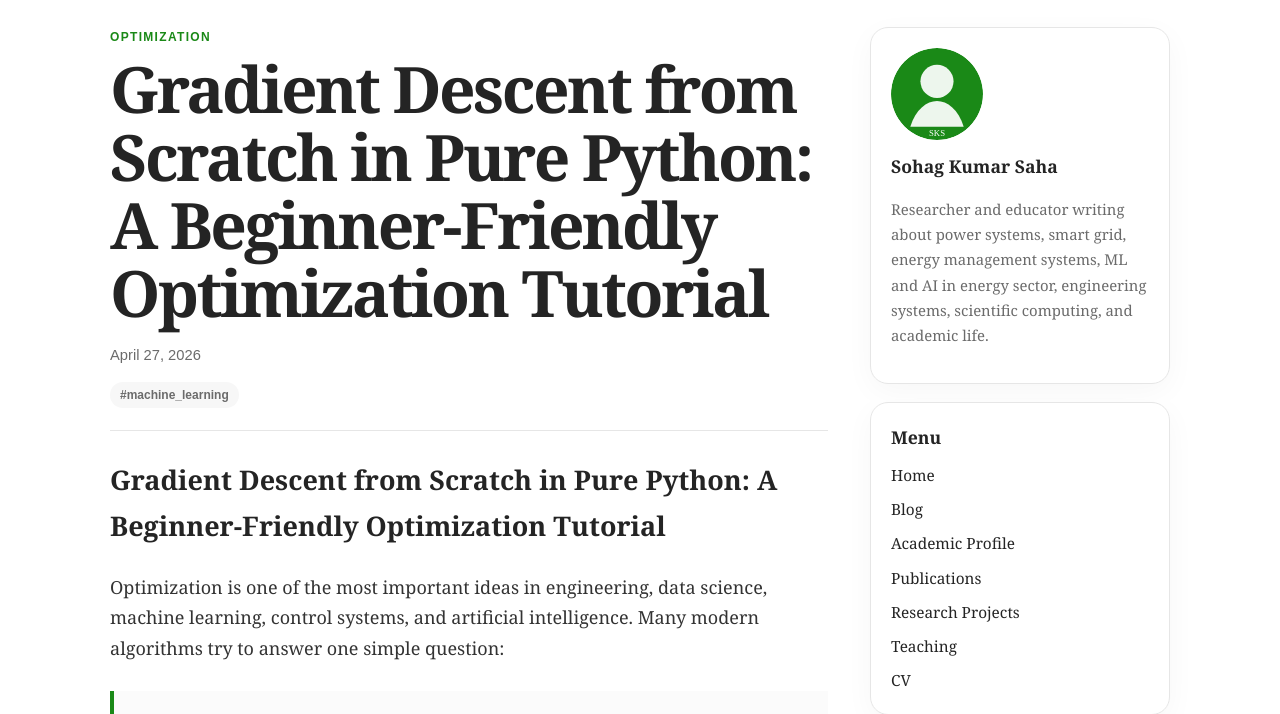
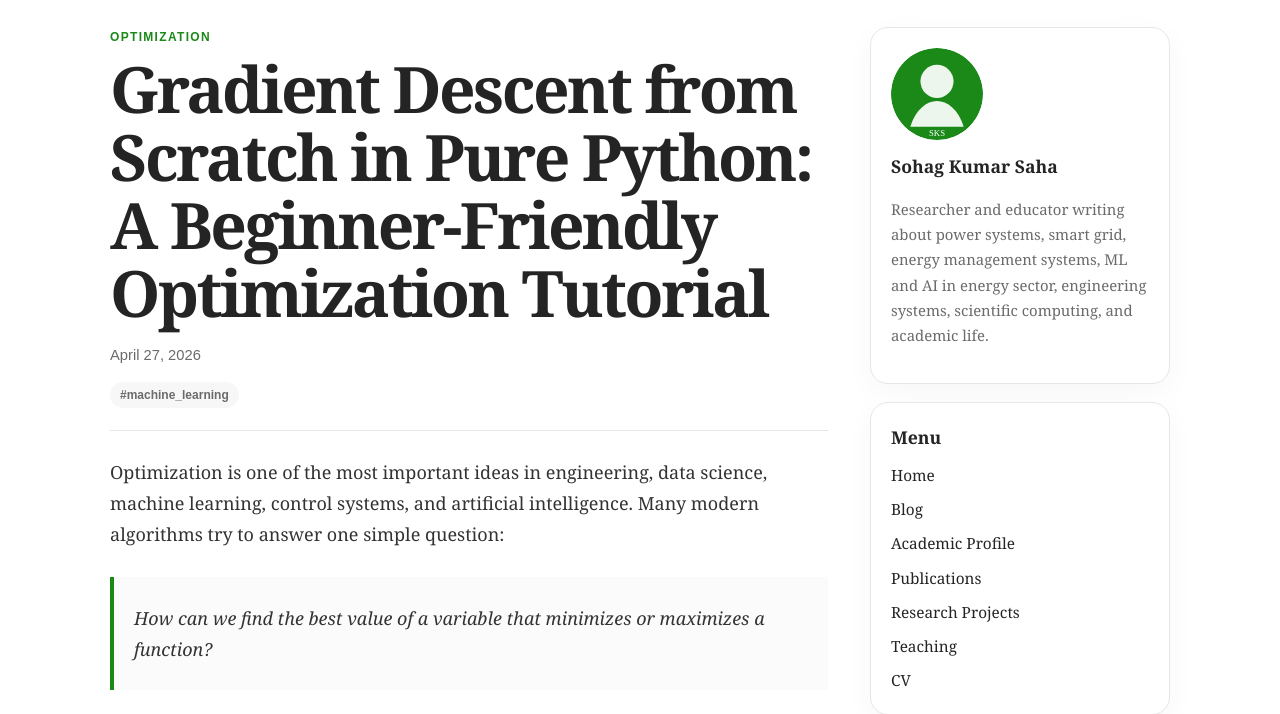
Before and after one commit to sohagkumarsaha/blog, an Eleventy site: page src/posts/2026-04-27-gradient-descent-from-scratch-in-pure-python-a-beginner-friendly-optimization-tutorial.md in a window 1280 px wide. Shown: the part 70-784 px from the top of the page. Built offline with nearby package versions, Linux system fonts and the light colour scheme; Eleventy itself is replaced by a stand-in of ours; files that its build step writes are made by us from their sources.

Commit message:
Update Posts “2026-04-27-gradient-descent-from-scratch-in-pure-python-a-beginner-friendly-optimization-tutorial”

```diff
--- a/src/posts/2026-04-27-gradient-descent-from-scratch-in-pure-python-a-beginner-friendly-optimization-tutorial.md
+++ b/src/posts/2026-04-27-gradient-descent-from-scratch-in-pure-python-a-beginner-friendly-optimization-tutorial.md
@@ -10,8 +10,6 @@ category: Optimization
 tags:
   - machine_learning
 ---
-# Gradient Descent from Scratch in Pure Python: A Beginner-Friendly Optimization Tutorial
-
 Optimization is one of the most important ideas in engineering, data science, machine learning, control systems, and artificial intelligence. Many modern algorithms try to answer one simple question:
 
 > How can we find the best value of a variable that minimizes or maximizes a function?
```
